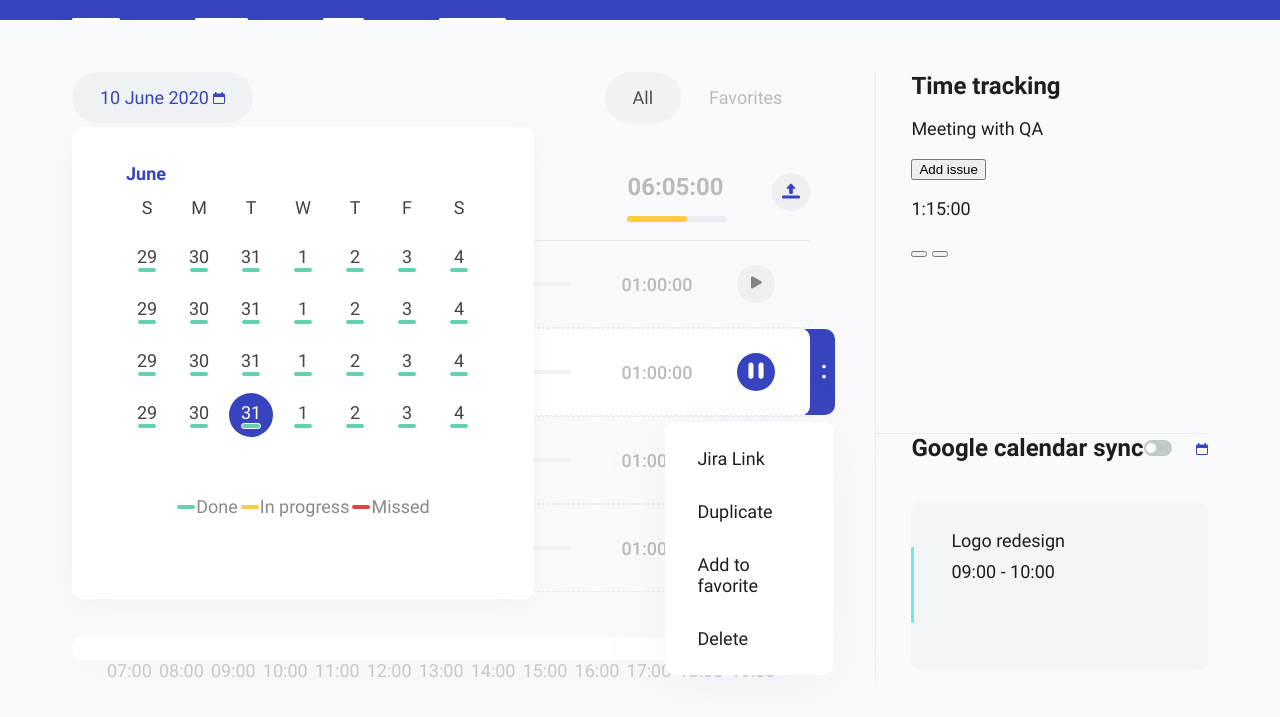
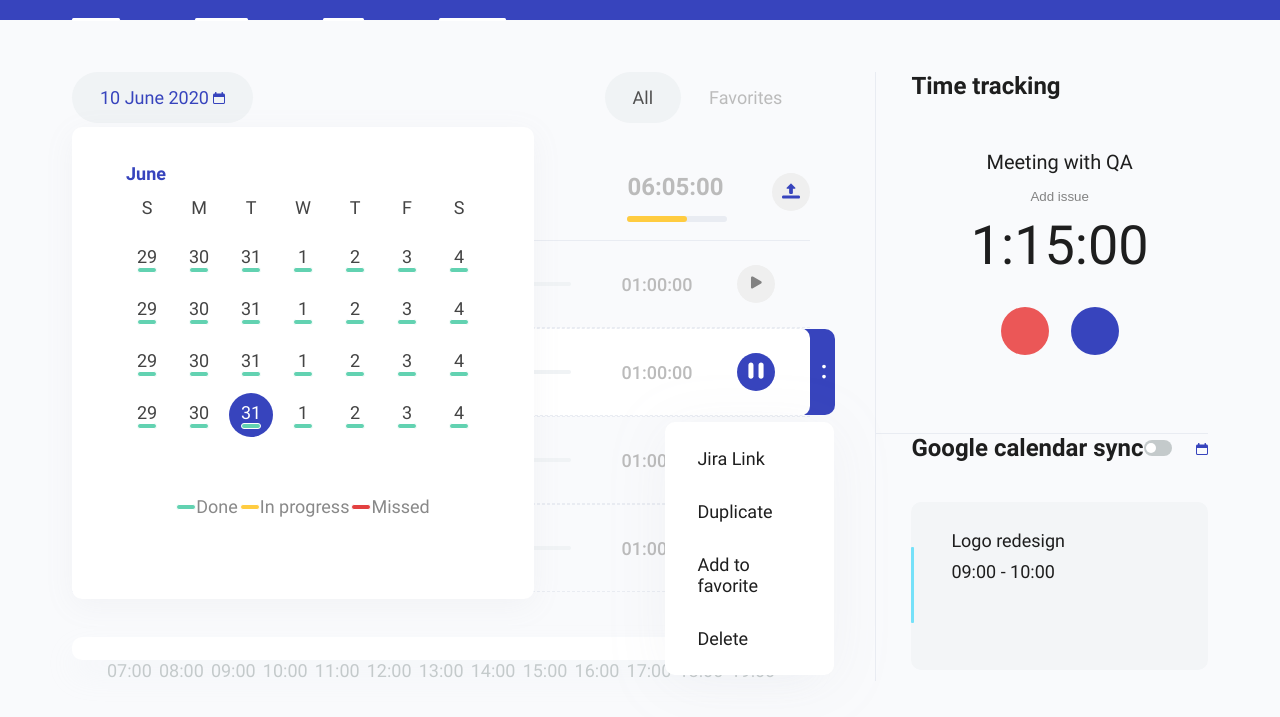
Before and after one commit to newfaceee/cdg-timetracker-html, a website: page source/index.html in a window 1280 px wide. Shown: the part 71-788 px from the top of the page. Drawn offline with nearby package versions, Linux system fonts and the light colour scheme; files that its build step writes are made by us from their sources.

Commit message:
Описывает стили для блока с таймером

```diff
--- a/source/sass/components/main/index.scss
+++ b/source/sass/components/main/index.scss
@@ -2,5 +2,5 @@
 @import "./filters";
 @import "./main";
 @import "./worklog.scss";
-@import "./timer.scss";
+@import "./timer/index.scss";
 @import "./sync.scss";
--- /dev/null
+++ b/source/sass/components/main/timer/current-event.scss
@@ -0,0 +1,62 @@
+.current-event {
+  display: flex;
+  justify-content: center;
+
+  &__container {
+    display: flex;
+    flex-direction: column;
+    align-items: center;
+  }
+
+  &__title {
+    font-size: 20px;
+    margin: 0;
+    padding: 0;
+    margin-bottom: 15px;
+  }
+
+  &__add-issue-btn {
+    padding: 0;
+    border: 0;
+    cursor: pointer;
+    outline: none;
+
+    background-color: transparent;
+    color: #828282;
+    margin-bottom: 10px;
+  }
+
+  &__timer {
+    font-size: 54px;
+    color: #1e1e1e;
+    margin: 0;
+    padding: 0;
+    margin-bottom: 30px;
+  }
+
+  &__controls {
+    display: flex;
+  }
+
+  &__btn {
+    width: 48px;
+    height: 48px;
+    border: none;
+    border-radius: 50%;
+    background-repeat: no-repeat;
+    background-position: center;
+    padding: 0;
+
+    &:first-child {
+      margin-right: 22px;
+    }
+
+    &--stop {
+      background-color: $btn-red;
+    }
+
+    &--pause {
+      background-color: $primary-color;
+    }
+  }
+}
--- /dev/null
+++ b/source/sass/components/main/timer/index.scss
@@ -0,0 +1,2 @@
+@import "./timer.scss";
+@import "./current-event.scss";
--- a/source/sass/components/main/timer.scss
+++ b/source/sass/components/main/timer/timer.scss
@@ -8,6 +8,7 @@
   &__header {
     display: flex;
     align-items: center;
+    margin-bottom: 50px;
   }
 
   &__new-worklog {
```
